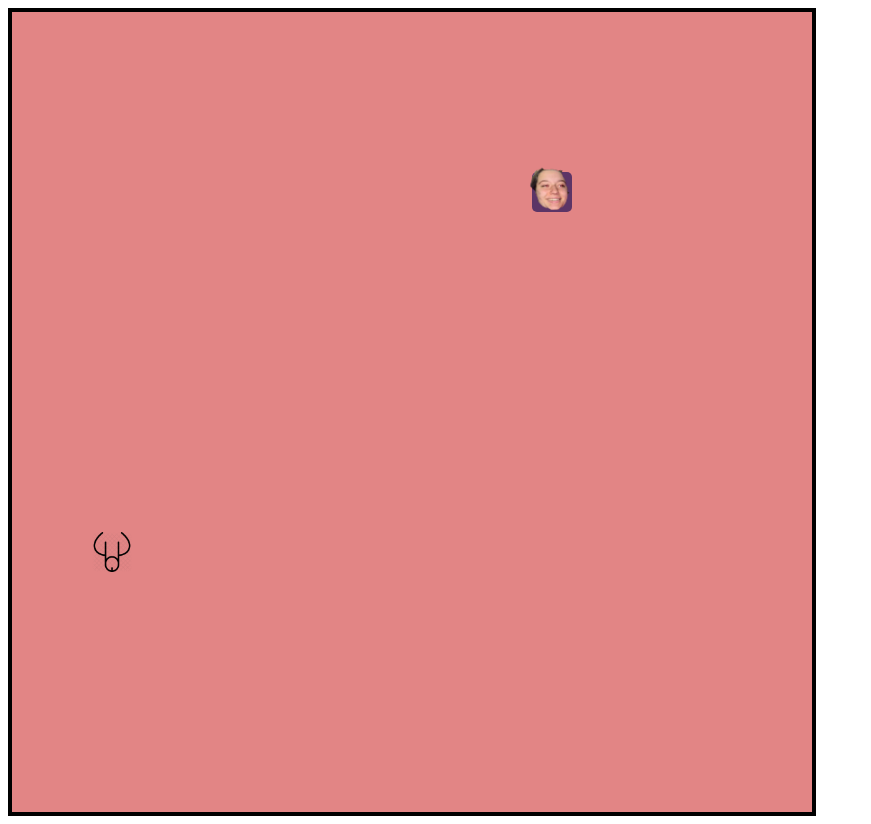
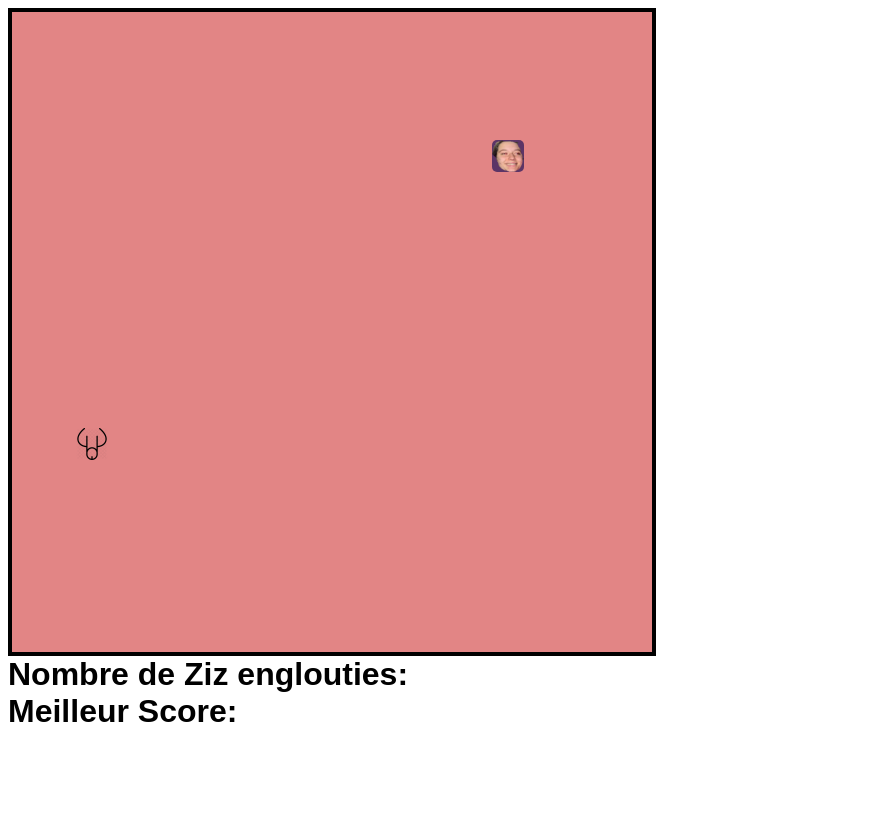
Before and after one commit to lollo0312/test_snake, a plain HTML site: page index.html in a window 1280 px wide. Shown: the whole page, without its empty margins (0-871 px from the left). After the commit the page ends 800 px from the top, so only its background shows below. Drawn offline with Linux system fonts and the light colour scheme.

Commit message:
added menus + animations

```diff
--- a/index.html
+++ b/index.html
@@ -2,11 +2,19 @@
 
 <head>
 <meta charset="UTF-8"/>
-<link rel='stylesheet' href='style.css'>
 </head>
 
 <body>
-<div id='board'></div>
-<div id='compteur'></div>
+<div id='mainWindow'></div>
+<div id='menu 0'>
+    <h1> PAUSE </h1>
+    <button type='button' onclick='unpause()'> Resume </button>
+    <button type='button' onclick='restart()'> Restart </button>
+</div>
+<div id= 'menu 1'>
+    <h1> UR DED </h1>
+    <button type='button' onclick='restart()'> Restart </button>
+</div>
+<div id= 'best'> Meilleur Score: </div>
 <script src="script.js"></script>
 </body>
--- a/script.js
+++ b/script.js
@@ -1,18 +1,14 @@
+const BASE_COLOR = '#ad7fa8', HEAD_COLOR = '#5c3566', FOOD_COLOR = 'transparent';
+const U = [0 ,-1], D = [0 , 1], L = [-1, 0], R = [1 , 0];
 const SIZE = 20;
-const scl = 40;
-const U = [0 ,-1], D = [0 , 1], L = [-1, 0], R = [1 , 0];
-const CHEATING_MODE = true;
-const RESPONSE_T = 150;
+const RESPONSE_T = 140;
+const CHEATING_MODE = false;
 
-let board = document.getElementById('board');
-let ziz = document.createElement('div');
-let compteur = document.getElementById('compteur');
-ziz.innerHTML = 'ZIZI TIME';
-ziz.className = 'hidden';
-board.appendChild(ziz);
-board.style.width = String(scl*SIZE) + 'px';
-board.style.height = String(scl*SIZE) + 'px';
-board.innerHTML
+Element.prototype.setStyle = function(styleObject){
+    for (key in styleObject){
+        this.style[key] = styleObject[key];
+    }
+}
 
 function randint(min, max){
     return Math.floor(Math.random()*(max-min)) + min;
@@ -22,8 +18,92 @@ function choice(array){
     return array[randint(0,len)];
 }
 
+class Interface{
+    constructor(){
+        this.window = document.getElementById('mainWindow')
+        this.layout = document.createElement('div');
+        this.layout.setStyle({
+            'display' : 'flex',
+            'flex-direction' : 'column',
+        });
+        this.board = document.createElement('div');
+        let height = this.computedWidth = Math.floor(Math.floor(Math.min(window.innerWidth,window.innerHeight)*.8)/SIZE)*SIZE;
+        this.board.setStyle({
+            'border' : '4px solid black',
+            'height' : String(height) + 'px',
+            'width'  : String(height) + 'px',
+            'background-color' : '#e28585',
+        });
+
+        this.window.appendChild(this.layout);
+        this.layout.appendChild(this.board);
+    }
+
+    erase(tile){
+        this.board.removeChild(tile.tile);
+    }
+
+    initPopUp(name){
+        if(!this.popUps) this.popUps = {};
+        let popUp = this.popUps[name] = document.createElement('div');
+        popUp.restart = () => {
+            popUp.setStyle({
+                'color' : 'transparent',
+                'transition' : 'color .5s ease-in-out'
+            });
+            this.innerHTML = '';
+        };
+        this.window.appendChild(popUp);
+        return this;
+    }
+
+    initCounter(defaultText){
+        this.counter = document.createElement('div');
+        this.counter.setStyle({
+            'font-family' : 'sans-serif',
+            'font-weight' : 'bold',
+            'font-size'   : '2em',
+        });
+        this.counter.innerHTML = defaultText;
+        this.counter.update = (n) => {this.counter.innerHTML = defaultText + String(n);};
+        this.layout.appendChild(this.counter);
+        return this;
+    }
+
+    initMenu(page){
+        /*Attention needs menu div to work*/
+        if(!this.menus) this.menus = [];
+        let menu = this.menus[page] = document.getElementById('menu '+ String(page));
+        menu.parentElement.removeChild(menu);
+        let width = this.computedWidth;
+        let top = this.board.offsetTop;
+        let left = this.board.offsetLeft;
+        menu.setStyle({
+            'display' : 'none',
+            'position' : 'absolute',
+            'top' : String(top+4) + 'px',
+            'left' : String(left+4) + 'px',
+            'width' : String(width) + 'px',
+            'height' : String(width) + 'px',
+            'font-family' : 'sans-serif',
+            'background-color' : 'rgba(100,100,100,.7)',
+            'font-size' : '2em',
+        });
+        menu.show = () => {
+            menu.setStyle({'display':'block'});
+        };
+        menu.hide = () => {
+            menu.setStyle({'display':'none'});
+        };
+        this.window.appendChild(menu);
+        return this;
+    }
+}
+
 class Tile{
-    constructor(posX, posY){
+    constructor(parent, posX, posY){
+        let scl = parent.scl;
+        this.parent = parent;
         if (typeof posX == 'undefined'){
             posY = randint(0,SIZE);
             posX = randint(0,SIZE);
@@ -34,32 +114,43 @@ class Tile{
         this.x = posX;
         this.y = posY;
         this.tile = document.createElement('div');
-        this.tile.className = 'tile green';
-        this.tile.style.top = String(posY*scl + 12) + 'px';
-        this.tile.style.left = String(posX*scl + 12) + 'px';
-        board.appendChild(this.tile);
+        this.tile.setStyle({
+            'position' : 'absolute',
+            'border-radius' : '5px',
+            'background-color' : BASE_COLOR,
+            'width' : String(scl) + 'px',
+            'height': String(scl) + 'px',
+            'top' : String(posY*scl + 12) + 'px',
+            'left': String(posX*scl + 12) + 'px',
+        });
+        this.parent.board.appendChild(this.tile);
     }
 
     setHead(){
-        this.tile.classList += ' purple';
-        this.tile.innerHTML = "<img src= 'andreea.png' style='position:absolute;top:-25px;left:-25px;width:90px;height:90px' />";
+        let scl = this.parent.scl;
+        this.tile.setStyle({
+            'background-color' : HEAD_COLOR,
+        });
+        this.tile.innerHTML = "<img src= 'head.png' style='width:" + String(scl) + "px;height:" + String(scl) + "px'/>";
         return this;
     }
 
     setBody(){
+        this.tile.setStyle({
+           'background-color' : BASE_COLOR,
+        });
         this.tile.innerHTML = '';
-        this.tile.classList = 'tile green';
         return this;
     }
 
     setFood(){
-        this.tile.innerHTML = "<img src= 'dick.png' style='position:absolute;width:40px;height:40px' />";
-        this.tile.classList += ' red';
+        let scl = this.parent.scl;
+        this.tile.setStyle({
+            'border-radius' : String(parent/2) + 'px',
+            'background-color' : FOOD_COLOR,
+        })
+        this.tile.innerHTML = "<img src= 'food.png' style='width:" + String(scl) + "px;height:" + String(scl) + "px'/>";
         return this;
-    }
-
-    static erase(tile){
-        board.removeChild(tile.tile);
     }
 
     static matchTiles(tile, tiles){
@@ -73,11 +164,14 @@ class Tile{
     }
 }
 
-class Snake{
+class SnakeGame{
     constructor(){
+        this.gameBoard = new Interface().initPopUp('ziztime').initCounter('Nombre de Ziz englouties: ').initMenu(0).initMenu(1);
+        this.gameBoard.scl = Math.floor(this.gameBoard.computedWidth / SIZE);
+
         this.ded = false;
         this.moving = true;
-        this.head = new Tile().setHead();
+        this.head = new Tile(this.gameBoard).setHead();
         this.body = [this.head];
         this.dir = choice([U,D,L,R]);
     }
@@ -86,14 +180,14 @@ class Snake{
         let newX = this.head.x + this.dir[0], newY = this.head.y + this.dir[1];
         newX = (0 <= newX && newX < SIZE) ? newX : SIZE - Math.abs(newX);
         newY = (0 <= newY && newY < SIZE) ? newY : SIZE - Math.abs(newY);
-        this.head = new Tile(newX, newY).setHead();
+        this.head = new Tile(this.gameBoard, newX, newY).setHead();
         this.body[0].setBody();
         if (Tile.matchTiles(this.head, this.body)){
             this.ded = true;
         }
         this.body.unshift(this.head);
         if(this.moving){
-            Tile.erase(this.body.pop());
+            this.gameBoard.erase(this.body.pop());
         } else{
             this.moving = true
         }
@@ -107,7 +201,8 @@ class Snake{
         for (let tile of tiles){
             if(tile.x == this.head.x && tile.y == this.head.y){
                 this.addMember()
-                compteur.innerHTML = 'Nombre de ziz englouties: ' + String(this.body.length);
+                this.gameBoard.counter.update(this.body.length);
+                if(this.body.length > best_score) updateBest(this.body.length);
                 return tile;
             }
         }
@@ -117,36 +212,80 @@ class Snake{
     chdir(dir){
         this.dir = dir;
     }
-}
 
-function addFood(snake){
-    let temp = new Tile();
-    while (Tile.matchTiles(temp,snake.body)){
-        Tile.erase(temp);
-        temp = new Tile();
+    addFood(){
+        let temp = new Tile(this.gameBoard);
+        while (Tile.matchTiles(temp,this.body)){
+            this.gameBoard.erase(temp);
+            temp = new Tile(this.gameBoard);
         }
         return temp.setFood();
-
+    }
 }
 
 
-(function main(){
+/*Remake Main properly*/
 let goodDir = (snake, d1,d2) => !(snake.dir == d2) || snake.body.length == 1;
-    let snek = new Snake();
-    let food = [addFood(snek)];
+let snek = new SnakeGame();
+let food = [snek.addFood()];
 let pause = false;
-    orderStack = []
+let orderStack = []
+let best_score = 0;
+let best = document.getElementById('best');
+best.setStyle({
+    'transition' : 'color .15s ease-in-out',
+    'font-family' : 'sans-serif',
+    'font-weight' : 'bold',
+    'font-size'   : '2em',
+});
+let bestText = best.innerHTML;
+function updateBest(n){
+    best.style.color = 'rebeccapurple';
+    new Promise((a,b)=> setTimeout(()=>a(),300)).then(()=> {best.style.color = 'black';});
+    best_score = n;
+    best.innerHTML = bestText + String(n);
+}
+
+function restart(){
+    let win = snek.gameBoard.window;
+    for (menu of snek.gameBoard.menus){
+        win.parentElement.appendChild(menu);
+    }
+    while(win.hasChildNodes()){
+        win.removeChild(win.firstChild);
+    }
+    snek = new SnakeGame();
+    food = [snek.addFood()];
+    pause = false;
+    orderStack = [];
+    next();
+}
+
+function unpause(){
+    pause = false;
+    snek.gameBoard.menus[0].hide();
+    next();
+}
+
+function zizTime(){
+    let ziz = snek.gameBoard.popUps['ziztime'];
+    ziz.innerHTML = "IT's ZIZ TIME";
+    ziz.setStyle({
+        'color':'mediumvioletred',
+        'position' : 'absolute',
+        'font-family' : 'sans-serif',
+        'background-color' : 'transparent',
+        'font-size' : '5em',
+        'top' : String(snek.gameBoard.scl*SIZE/2) + 'px',
+        'left' : String(snek.gameBoard.scl*SIZE/6) + 'px',
+    });
+    new Promise((resolve,reject) => setTimeout(resolve,1000)).then(() => ziz.restart());
+    for (let i=0; i < 10; i++){
+        food.push(snek.addFood());
+    }
+}
 
 
-    function zizTime(){
-        ziz.className = 'show';
-        ziz.style.top =  String(scl*SIZE/2) + 'px';
-        ziz.style.left = String(scl*SIZE/4) + 'px';
-        new Promise((resolve,reject) => setTimeout(resolve,1000)).then(() => ziz.className = 'hidden');
-        for (let i=0; i < 10; i++){
-            food.push(addFood(snek));
-        }
-    }
 
 document.addEventListener('keypress', function(e){
     var goto;
@@ -161,17 +300,17 @@ function addFood(snake){
         goto = [D, U];
         break;
     case 'd':
-            goto = [R, L]
+        goto = [R, L];
         break;
     case ' ':
         if(CHEATING_MODE) snek.addMember();
         break;
     case 'p':
         if (pause){
-                pause = false
-                next()
+            unpause()
         } else {
-                pause = true
+            pause = true;
+            snek.gameBoard.menus[0].show();
         }
         break;
     case 'h':
@@ -193,14 +332,14 @@ function addFood(snake){
         window.requestAnimationFrame(() => snek.move());
         eaten = snek.eat(food);
         if (eaten){
-                Tile.erase(eaten);
+            snek.gameBoard.erase(eaten);
             food.splice(food.indexOf(eaten),1);
             if (food.length < 1){
-                    food.push(addFood(snek));
+                food.push(snek.addFood());
             }
         }
         if (snek.ded){
-                alert('ded')
+            snek.gameBoard.menus[1].show();
         } else if (!pause){
             next();
         }
@@ -208,4 +347,3 @@ function addFood(snake){
 };
 
 next();
-})();
--- a/style.css
+++ /dev/null
@@ -1,43 +0,0 @@
-#board{
-    border : 4px solid black;
-    background-color : #e28585;
-}
-
-
-.red{
-    border-radius : 20px !important;
-    background-color : transparent !important;
-}
-
-.purple{
-    background-color : #5c3566 !important;
-}
-
-.green{
-    background-color : #ad7fa8;
-}
-
-.tile{
-    transition-timing-function : ease-in;
-    position : absolute;
-    width : 40px;
-    height : 40px;
-    border-radius : 5px;
-}
-
-.hidden{
-    display : none;
-}
-
-.show{
-    position : absolute;
-    font-family : sans-serif;
-    background-color : transparent;
-    font-size : 5em;
-}
-
-#compteur{
-    font-family : sans-serif;
-    font-weight : bold;
-    font-size : 2em;
-}
```
Also changed, not shown: andreea.png (deleted), food.png (renamed from dick.png), head.png (added). Lines whose indentation alone changed are shown as unchanged.
